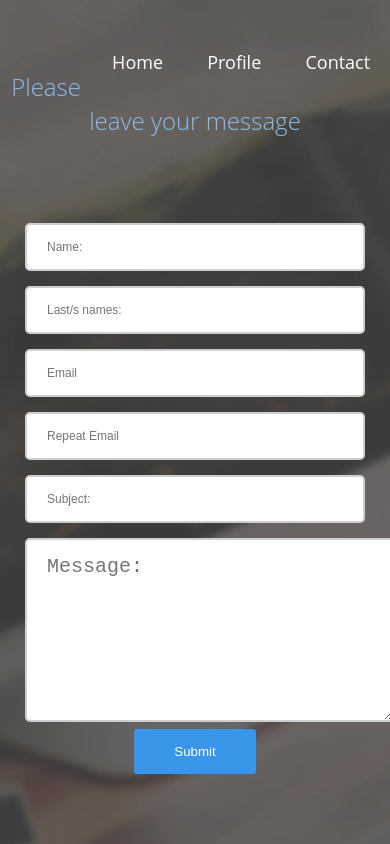
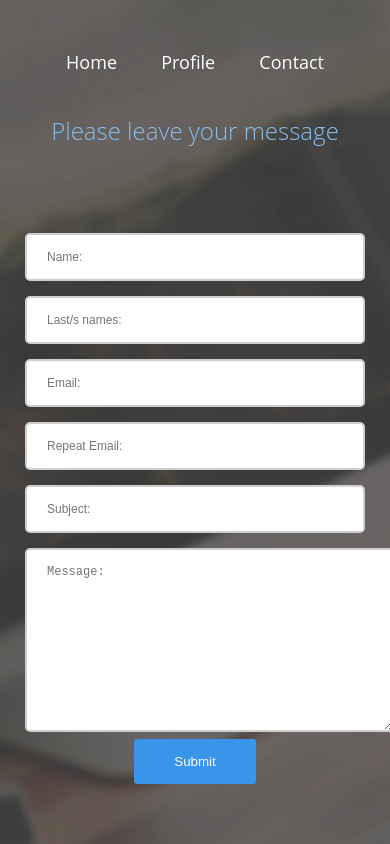
Before and after one commit to FredKF/personal-website-GH, a plain HTML site: page pages/contact.html in a window 390 px wide. Shown: the top 844 px of the page. Drawn offline with Linux system fonts and the light colour scheme.

Commit message:
Media queries

```diff
--- a/css/contact-styles.css
+++ b/css/contact-styles.css
@@ -75,12 +75,13 @@ body {
 }
 
 @media screen and (max-width: 992px) {
+
     header{
-      flex-direction: row;
+        display: flex;
+    }
 
-    }
-    header .menu{
-      margin-bottom: 20px;
+    header .menu {
+        justify-content: center;
     }
 
     header .menu a {
@@ -94,10 +95,11 @@ body {
     }
 
     .contact .form textarea{
-       width: 100%;
+       width: 90%;
        height: 200px;
        max-height: 150px;
        margin-bottom: 7px;
+       font-size: 0.75em;
     }
 
     .title{
@@ -109,5 +111,13 @@ body {
     .main {
       margin-bottom: 40px;
     }
+
+     .contact .form textarea{
+       width: 100%;
+       height: 200px;
+       max-height: 150px;
+       margin-bottom: 7px;
+       font-size: 0.75em;
+    }
   }
 }
--- a/pages/contact.html
+++ b/pages/contact.html
@@ -23,8 +23,8 @@
         <form class="form">
             <input type="text" placeholder="Name:" name="name" required>
             <input type="text" placeholder="Last/s names:" name="lastname" required>
-            <input type="email" placeholder="Email" name="email" required>
-            <input type="email" placeholder="Repeat Email" name="r_email" required>
+            <input type="email" placeholder="Email:" name="email" required>
+            <input type="email" placeholder="Repeat Email:" name="r_email" required>
             <input type="text" placeholder="Subject:" name="subject" required>
             <textarea name="message" placeholder="Message:"></textarea>
             <input class="button" type="submit" value="Submit">
```
